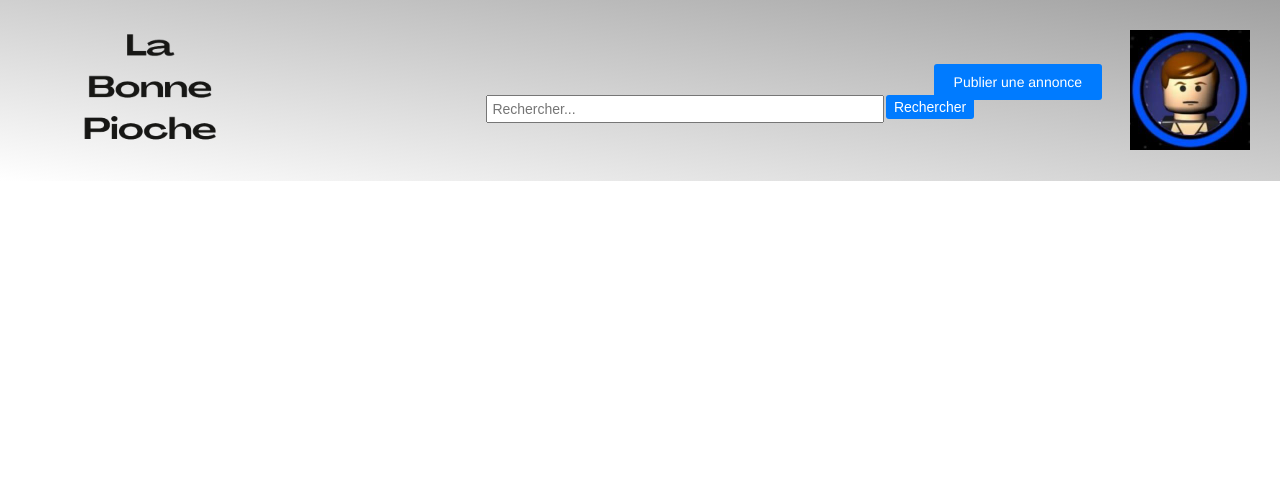
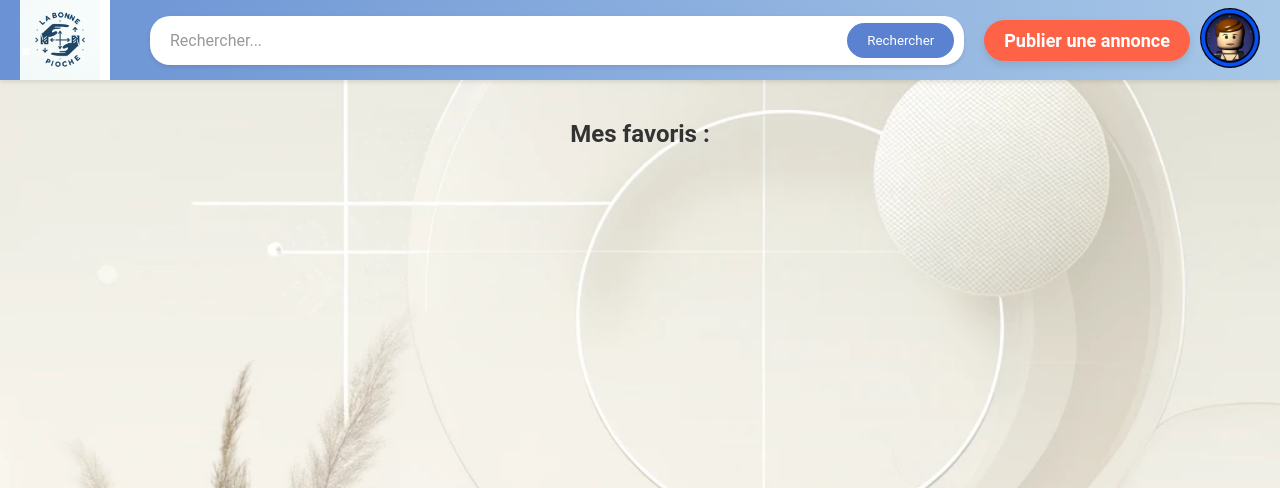
Before and after one commit to nitescuale/labonnepioche, a PHP site: page /labonnepioche/mes_favoris.php in a window 1280 px wide. Shown: the top 488 px of the page. Run offline with PHP 8.4, Linux system fonts and the light colour scheme; a user stored in the database is signed in; data comes from the database, SQL or seed files in the repository; data that the repository does not hold is empty.

Commit message:
maj favoris

```diff
--- a/mes_favoris.css
+++ b/mes_favoris.css
@@ -1,228 +1,199 @@
+/* Réinitialisation et styles globaux */
+* {
+  box-sizing: border-box;
+  margin: 0;
+  padding: 0;
+  font-family: 'Roboto', sans-serif; /* Police globale */
+}
+
+body {
+  background-image: url(back-ground.webp); /* Chemin de l'image de fond */
+  background-size: cover; /* Ajuste la taille de l'image pour qu'elle soit entièrement visible */
+  background-position: center; /* Centre l'image de fond */
+  background-repeat: no-repeat;
+  background-attachment: fixed;
+  color: #333;
+}
+
 /* Entete */
-
 header {
   position: fixed;
-    display: flex;
-    padding-bottom: 1px;
   top: 0;
   left: 0;
   width: 100%;
-    height: 180px;
-    text-align: center;
-    background-image: linear-gradient(to top right, white, rgb(161, 161, 161));
-    color: black;
+  height: 80px;
+  display: flex;
+  align-items: center;
+  justify-content: space-between;
+  background: linear-gradient(to right, #6a92d4, #a7c7e7);
+  padding: 0 20px;
+  box-shadow: 0 2px 4px rgba(0, 0, 0, 0.1);
+  z-index: 1000;
+  font-size: 18px;
 }
 
-header a, header img{
-    position :auto;
-    margin-right: auto;
-    padding-left: 30px;
-    width: auto;
-    height: 180px;
+header a {
+  display: flex;
+  align-items: center;
+  height: 100%;
 }
 
-header a.pfp_login img{
-  position :auto;
-  margin-right: auto;
-  padding-left: 30px;
+header a img {
+  height: 100%;
   width: auto;
-  height: 10px;
+  margin-right: 20px;
 }
 
+.search-bar {
+  display: flex;
+  align-items: center;
+  flex-grow: 1;
+  margin: 0 20px;
+  background: #fff;
+  border-radius: 20px;
+  box-shadow: 0 2px 4px rgba(0, 0, 0, 0.1);
+  padding: 5px 10px;
+}
+
+.search-bar input {
+  flex-grow: 1;
+  border: none;
+  outline: none;
+  padding: 10px;
+  border-radius: 20px;
+  font-size: 16px;
+}
+
+.search-bar input::placeholder {
+  color: #999;
+}
+
+.search-bar button {
+  background-color: #5a82d1;
+  color: white;
+  border: none;
+  border-radius: 20px;
+  padding: 10px 20px;
+  cursor: pointer;
+  margin-left: 10px;
+  transition: background-color 0.3s ease;
+}
+
+.search-bar button:hover {
+  background-color: #4169e1;
+}
+
+.header-buttons {
+  display: flex;
+  align-items: center;
+}
+
+.publish-button {
+  background-color: #ff6347;
+  padding: 10px 20px;
+  border-radius: 30px;
+  color: white;
+  text-decoration: none;
+  margin-right: 10px;
+  font-weight: bold;
+  box-shadow: 0 4px 8px rgba(0, 0, 0, 0.1);
+  transition: all 0.3s ease;
+}
+
+.publish-button:hover {
+  background-color: #ff4500;
+  box-shadow: 0 6px 12px rgba(0, 0, 0, 0.2);
+  transform: translateY(-2px);
+}
+
+/* Styles pour le menu déroulant de l'utilisateur */
 .menu-dropdown {
   position: relative;
   display: inline-block;
 }
 
-#dropdown-icon{
-  margin: auto;
-  padding: 30px;
-  width: 120px;
-  height: 120px;
+.menu-dropdown img {
+  height: 60px;
+  width: 60px;
+  cursor: pointer;
+  border-radius: 50%;
 }
 
 .dropdown-content {
   display: none;
   position: absolute;
-  background-color: #f9f9f9;
-  min-width: 160px;
-  box-shadow: 0 4px 8px rgba(0, 0, 0, 0.1); /* Ajoute une légère ombre */
+  right: 0;
+  background-color: #a7bde4;
+  min-width: 200px;
+  box-shadow: 0px 8px 16px rgba(0, 0, 0, 0.2);
   z-index: 1;
-  list-style-type:none;
-  padding-left: 0;
-  margin-top: -1%;
-  margin-left: 15%;
-  border-radius: 3px; /* Ajoute des coins arrondis */
-  border: 1px solid #ddd; /* Ajoute une bordure */
-}
-
-.dropdown-content a {
-    color: black;
-    padding: 12px 16px;
-    text-decoration: none;
-    display: block;
-    height: auto;
-}
-
-.dropdown-content a:hover {
-    background-color: #f1f1f1;
+  border-radius: 8px;
 }
 
 .menu-dropdown:hover .dropdown-content {
   display: block;
 }
 
-#dropdown-icon:hover + .dropdown-content {
+.dropdown-content a {
+  color: #333;
+  padding: 12px 16px;
+  text-decoration: none;
   display: block;
+  border-radius: 4px;
 }
 
-.header {
-  display: flex;
-  justify-content: space-between;
-  align-items: center;
-  padding: 10px 20px;
-  background-color: #f0f0f0;
-}
-
-.publish-button {
-  position:absolute;
-  padding: 10px 20px; /* Réduit le padding pour rendre le bouton plus compact */
-  background-color: #007bff;
+.dropdown-content a:hover {
+  background-color: #6a92d4;
   color: white;
-  text-decoration: none;
-  border: none;
-  border-radius: 3px;
-  transition: background-color 0.3s ease;
-  font-family: "Helvetica Neue", Helvetica; /* Utilise la police Helvetica sans serif */
-  font-size: 14px; /* Taille de police légèrement plus petite */
-  margin-left:-13%;
-  margin-top: 5%;
-  height: auto;
-}
-
-.publish-button:hover {
-  background-color: #0056b3;
-}
-
-.search-bar {
-  margin: 0 20px; /* Espacement entre le logo et la barre de recherche, et entre la barre de recherche et les boutons */
-  height: auto; /* La barre de recherche occupe 80% de la hauteur du header */
-  margin-left: 38%;
-  margin-top: 3%;
-  position: absolute;
-  align-self: center;
-}
-
-.search-bar input {
-  width: 200%; /* La barre de recherche s'étend sur toute la largeur disponible */
-  padding: 4px; /* Réduit le padding pour rendre la barre de recherche plus fine */
-  font-size: 14px;
-}
-
-.search-bar button {
-  padding: 4px 8px; /* Réduit le padding pour rendre le bouton de recherche plus compact */
-  background-color: #007bff;
-  color: white;
-  border: none;
-  border-radius: 3px;
-  cursor: pointer;
-  font-size: 14px;
-  margin-top: -14.5%;
-  margin-left: 157%;
-  position: absolute;
-  align-self: center;
-}
-
-h1.titre{
-    margin-top: 12%;
-    margin-left: 5%;
-}
-
-.slider-container {
-    max-width: 800px;
-    position: relative;
-    margin: auto;
-    margin-top: 10%;
-    margin-left: 10%;
-    height: 350px;
-    overflow: hidden;
-}
-.menu {
-    position: absolute;
-    left: 0;
-    z-index: 11;
-    width: 100%;
-    bottom: 0;
-    text-align: center;
-}
-.menu label {
-    cursor: pointer;
-    display: inline-block;
-    width: 10px;
-    height: 10px;
-    background: #ccc;
-    border-radius: 50px;
-    margin: 0 0.2em 1em;
-}
-.menu label:hover,.menu label:focus {
-    background: #1c87c9;
-}
-.slide-input{
-    opacity: 0;
-}
-.slide-img {
-    width: 100%;
-    height: 300px;
-    position: absolute;
-    top: 0;
-    left: 100%;
-    z-index: 10;
-    transition: left 0s 0.75s;
-}
-[id^="slide"]:checked + .slide-img {
-    left: 0;
-    z-index: 100;
-    transition: left 0.65s ease-out;
-}
-
-.details{
-    margin-left: 10%;
 }
 
 /* Annonces */
-
 .annonces-container {
-    margin-top: 2%; /* Marge au-dessus des annonces */
-    margin-left: 15%;
-    width: 400px;
   display: flex;
-    justify-content: space-between;
   flex-wrap: wrap;
-    border: red solid;
-
+  justify-content: center;
+  margin-top: 100px;
 }
 
 .annonces-wrapper {
-    width: 400px; /* Ajustement pour prendre en compte la marge entre les annonces */
-    border:#0056b3 solid;
+  width: 300px;
+  margin: 20px;
+  border: 3px solid #5a82d1;
+  box-shadow: 0 2px 5px rgba(0, 0, 0, 0.2);
+  border-radius: 8px;
+  overflow: hidden;
+  transition: transform 0.2s ease-in-out;
 }
 
-  .annonce {
-    width: 100%; /* Ajustez la largeur de chaque annonce selon vos besoins */
-    margin-bottom: 20px; /* Espace entre les annonces */
-    display: flex;
+.annonces-wrapper:hover {
+  transform: scale(1.05);
 }
 
-  .annonce a{
+.annonce img {
+  width: 100%;
+  height: 200px;
+  object-fit: cover;
+}
+
+.annonce .details {
+  padding: 10px;
+  background: #fff;
+  text-align: center;
+  color: #333;
+}
+
+.annonce .details a {
+  color: #5a82d1;
   text-decoration: none;
 }
 
-  .annonce .details{
-    margin-left: 25px;
+.annonce .details a:hover {
+  text-decoration: underline;
 }
 
-  .annonce img {
-    width: 200px;
-    height: 150px; /* Taille de l'image */
-    /* Autres styles pour l'image */
+.titre {
+  margin-top: 120px;
+  text-align: center;
+  font-size: 24px;
+  color: #333;
 }
--- a/mes_favoris.php
+++ b/mes_favoris.php
@@ -1,31 +1,29 @@
 <?php
-session_start();            // Démarrage de la session
-require_once 'db_config.php';  // Connexion à la bdd
+session_start(); // Démarrage de la session
+require_once 'db_config.php'; // Connexion à la bdd
 ?>
 
 <!DOCTYPE html>
-<html>
+<html lang="en">
 <head>
-
+    <meta charset="UTF-8">
+    <meta name="viewport" content="width=device-width, initial-scale=1.0">
+    <title>Mes favoris</title>
+    <link rel="stylesheet" href="accueil.css">
+    <link rel="stylesheet" href="mes_favoris.css">
 </head>
-
 <body>
-
-<link rel="stylesheet" type="text/css" href="mes_favoris.css">
-
-<header> <!-- Entete -->
-    <a href="accueil.php"><img src="logo_site.png" alt="Logo de mon site web"></a> <!-- Ajout du logo, qui renvoie à l'accueil si cliqué -->
+    <header>
+        <a href="accueil.php" class="logo"><img src="logo.png" alt="Logo du site"></a>
         <div class="search-bar">
-        <input type="text" placeholder="Rechercher...">
-        <button type="submit">Rechercher</button>
+            <input type="text" id="search-input" placeholder="Rechercher..." onkeydown="handleKeyDown(event)">
+            <button type="button" onclick="performSearch()">Rechercher</button>
         </div>
         <div class="header-buttons">
             <a href="post_ad.php" class="publish-button">Publier une annonce</a>
             <?php
-
             // Vérifie si l'utilisateur est connecté
             if (isset($_SESSION['user'])) {
-
                 // On récupère les données et l'URL de la photo de profil de l'utilisateur depuis la base de données
                 $check = $bdd->prepare('SELECT nom, prenom, email, password, token, id_utilisateur, url_photo_profil FROM utilisateurs WHERE token = ?');
                 $check->execute(array($_SESSION['user']));
@@ -37,25 +35,25 @@ require_once 'db_config.php';  // Connexion à la bdd
                 // Afficher le menu défilant
                 echo "<div class='menu-dropdown'>";
                 echo "<img id='dropdown-icon' src='$url_photo_profil' alt='Icône utilisateur'>";
-            echo "<ul class='dropdown-content' id='dropdown-content'>";
-            echo "<li><a href='profil.php'>Mon profil</a></li>";
-            echo "<li><a href='mes_favoris.php'>Mes favoris</a></li>";
-            echo "<li><a href='mes_annonces.php'>Mes annonces</a></li>";
-            echo "<li><a href='mes_transactions.php'>Mes transactions</a></li>";
-            echo "<li><a href='logoff.php'>Se déconnecter</a></li>";
-            echo "</ul>";
+                echo "<div class='dropdown-content'>";
+                echo "<a href='profil.php'>Mon profil</a>";
+                echo "<a href='mes_favoris.php'>Mes favoris</a>";
+                echo "<a href='mes_annonces.php'>Mes annonces</a>";
+                echo "<a href='mes_transactions.php'>Mes transactions</a>";
+                echo "<a href='logoff.php'>Se déconnecter</a>";
+                echo "</div>";
                 echo "</div>";
             } else {
                 // Afficher l'icône de connexion/inscription par défaut
-            echo "<a href='login.php' class='pfp_login'><img src='login_icon.png' alt='Connexion/Inscription' style='width: 100px; height: 100px; margin-left:-50%; margin-top:25%;'></a>";
+                echo "<a href='login.php' class='pfp_login'><img src='login.png' alt='Connexion/Inscription' class='login-logo'></a>";
             }
             ?>
         </div>
     </header>
-<h1 class='titre'> Mes favoris :</h1>
+    <h1 class="titre">Mes favoris :</h1>
 
+    <div class="annonces-container">
         <?php
-
         // Récupérer toutes les annonces favorites de l'utilisateur connecté depuis la base de données
         $check = $bdd->prepare('SELECT a.id_annonce, a.titre, a.prix, a.categorie, a.etat, p.url_photo
                                 FROM annonces a
@@ -75,7 +73,6 @@ while ($row = $check->fetch()) {
             $etat = $row['etat'];
             $url_photo = $row['url_photo'];
 
-    echo '<div class="annonces-container">';
             echo '<div class="annonces-wrapper">';
                 echo '<div class="annonce">';
                     echo '<img src="' . $url_photo . '" alt="' . $titre . '">';
@@ -86,8 +83,12 @@ while ($row = $check->fetch()) {
                     echo '</div>';
                 echo '</div>';
             echo '</div>';
-    echo '</div>';
         }
         ?>
-</body>
-</html>
+    </div>
+
+    <script>
+        function performSearch() {
+            var searchText = document.getElementById('search-input').value;
+            searchText = capitalizeFirstLetter(searchText.toLowerCase());
+            window
```
Lines whose indentation alone changed are shown as unchanged.
